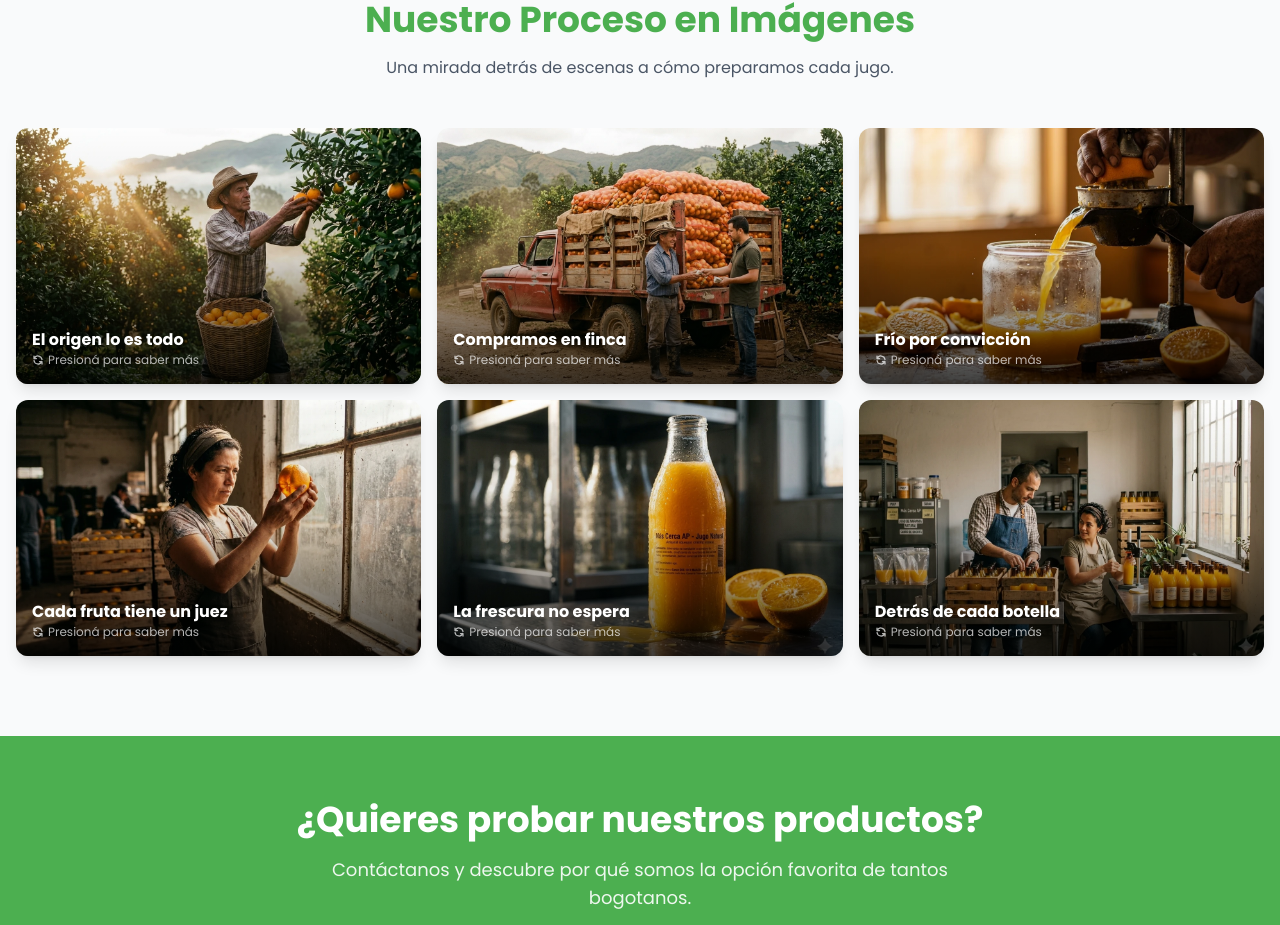
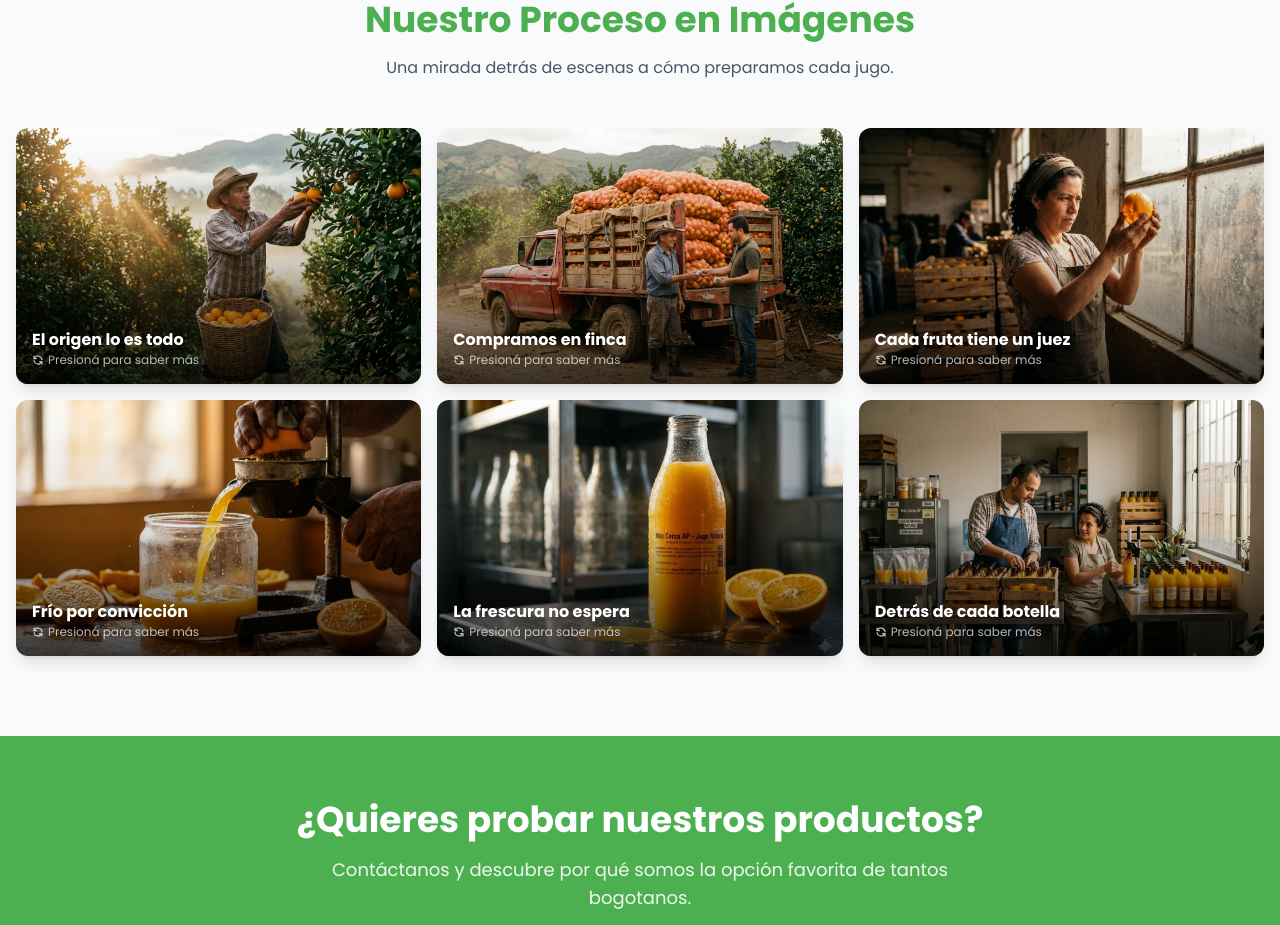
Before and after one commit to jairvisassistant-dot/mascercaap, a Next.js app: page /nosotros in a window 1280 px wide. Shown: the part 3115-4040 px from the top of the page. Built offline with nearby package versions, Linux system fonts and the light colour scheme; no server answers.

Commit message:
fix: reorder process gallery — quality check before cold press

```diff
--- a/components/sections/NosotrosPageContent.tsx
+++ b/components/sections/NosotrosPageContent.tsx
@@ -38,18 +38,18 @@ const flipCards = [
     body: "Sin intermediarios. El campesino colombiano merece un precio justo y vos merecés saber exactamente de dónde viene lo que tomás.",
   },
   {
+    src: "/imgs/Naranja-Tiene-Juez.webp",
+    alt: "Control de calidad — cada naranja es inspeccionada a mano",
+    icon: "🔍",
+    title: "Cada fruta tiene un juez",
+    body: "Antes de entrar a producción, cada fruta pasa por manos que saben lo que buscan. Si no cumple, no entra. Así de simple, así de honesto.",
+  },
+  {
     src: "/imgs/Naranja-Frio.webp",
     alt: "Proceso artesanal de exprimido en frío de naranja",
     icon: "🧊",
     title: "Frío por convicción",
     body: "Exprimimos en frío para que las vitaminas lleguen intactas a tu mesa. La temperatura no es un detalle técnico — es nuestro compromiso con tu salud.",
-  },
-  {
-    src: "/imgs/Naranja-Tiene-Juez.webp",
-    alt: "Control de calidad — cada naranja es inspeccionada a mano",
-    icon: "🔍",
-    title: "Cada fruta tiene un juez",
-    body: "Antes de entrar a producción, cada fruta pasa por manos que saben lo que buscan. Si no cumple, no entra. Así de simple, así de honesto.",
   },
   {
     src: "/imgs/Naranja-Frescuras.webp",
```
